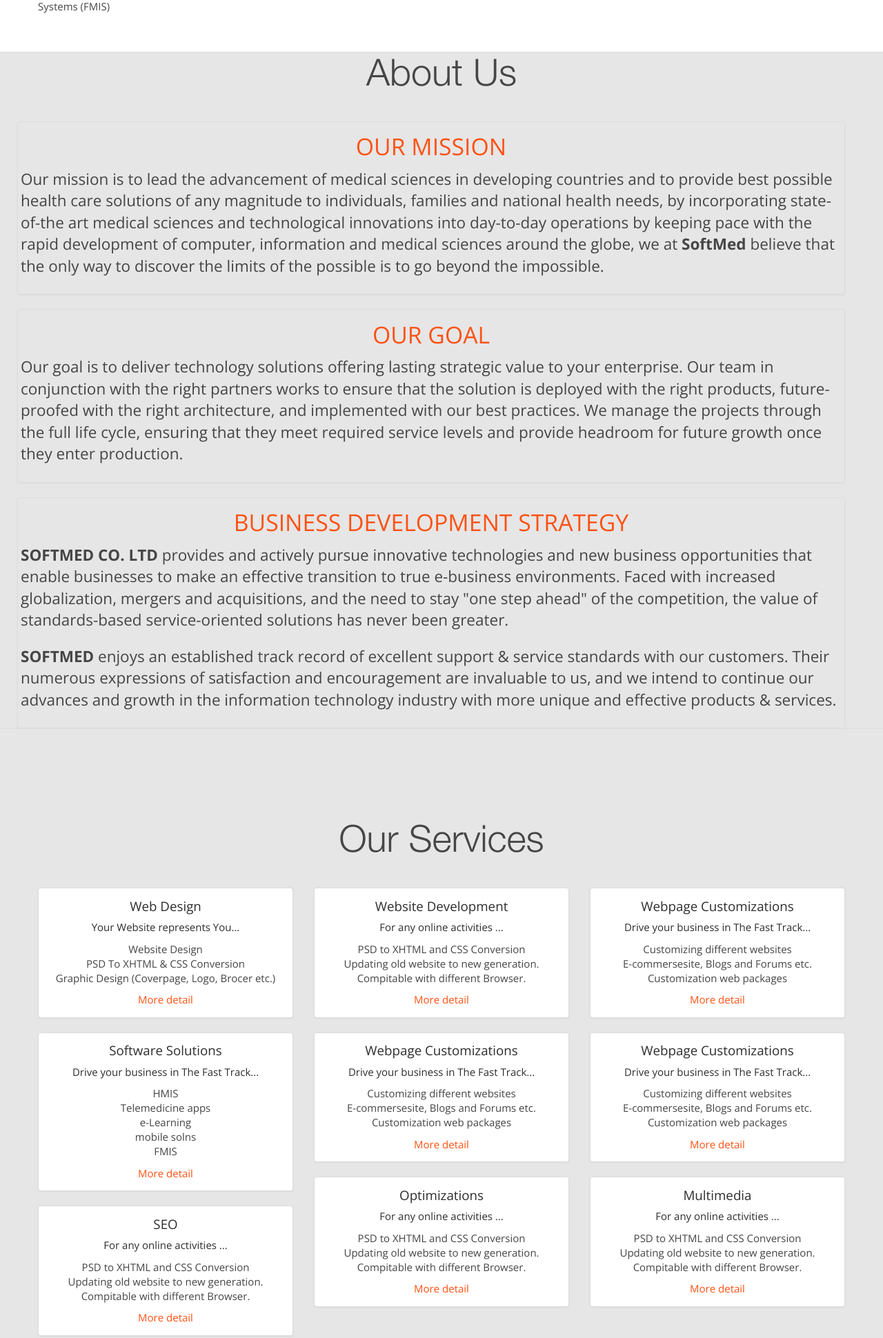
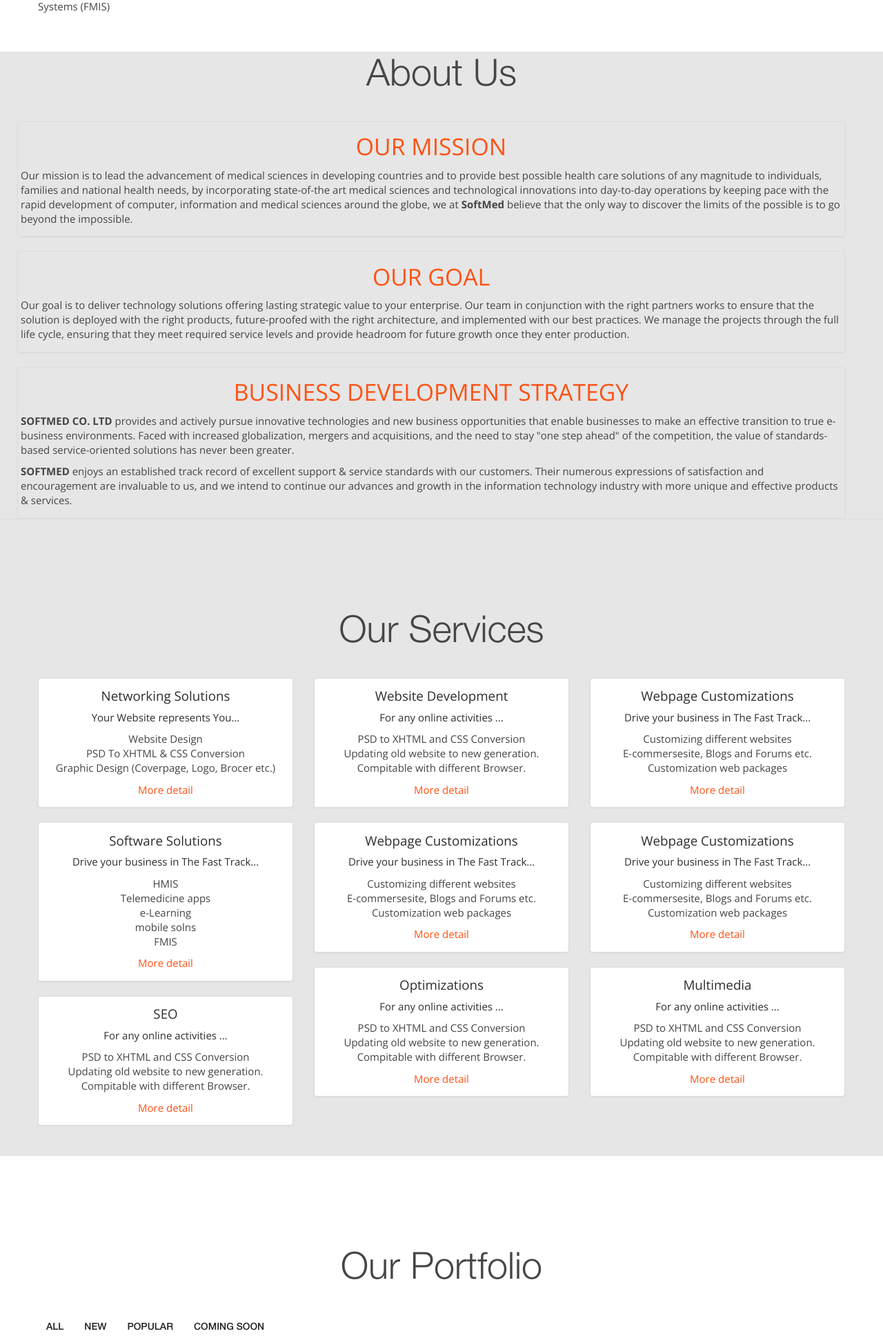
Before and after one commit to kelvinmbwilo/softmed, a PHP site: page / in a window 1280 px wide. Shown: the part 803-2743 px from the top of the page at 69% size. Run offline with PHP 8.4, Linux system fonts and the light colour scheme.

Commit message:
reduce size of words

```diff
--- a/index.php
+++ b/index.php
@@ -116,7 +116,7 @@
 
 			<h2>OUR MISSION </h2>
 
-			<p class="text-left lead">
+			<p class="text-left">
                             Our mission is to lead the advancement of medical sciences in developing countries and to provide
                             best possible health care solutions of any magnitude to individuals, families and national health
                             needs, by incorporating state-of-the art medical sciences and technological innovations into day-to-day
@@ -130,7 +130,7 @@
 		<div class="thumbnail">
 
 			<h2>OUR GOAL</h2>
-                        <p class="text-left lead">
+                        <p class="text-left">
                             Our goal is to deliver technology solutions offering lasting strategic value to your enterprise.
                             Our team in conjunction with the right partners  works to ensure that the solution is deployed
                             with the right products, future-proofed with the right architecture, and implemented with our
@@ -143,12 +143,12 @@
 		<div class="thumbnail">
 
 			<h2>BUSINESS DEVELOPMENT STRATEGY</h2>
-                        <p class="text-left lead">
+                        <p class="text-left">
                             <strong>SOFTMED CO. LTD</strong> provides and actively pursue innovative technologies and new business
                             opportunities that enable businesses to make an effective transition to true e-business environments.
                             Faced with increased globalization, mergers and acquisitions, and the need to stay "one step ahead" of the
                             competition, the value of standards-based service-oriented solutions has never been greater.
-                        </p><p class="text-left lead">
+                        </p><p class="text-left">
                             <strong>SOFTMED</strong>  enjoys an established track record of excellent support & service standards with our customers.
                             Their numerous expressions of satisfaction and encouragement are invaluable to us, and we intend to continue our advances
                             and growth in the information technology industry with more unique and effective products & services.
@@ -160,7 +160,7 @@
 </div>
 </div>
 
-<!-- Products======================================== -->
+<!-- Services======================================== -->
 <div id="ourServices">
 <div class="container">
 		<h1 class="cntr">Our Services</h1>
@@ -168,7 +168,7 @@
 		<div class="span4">
 			<div class="thumbnail">
 
-				<h4>Web Design</h4>
+				<h4>Networking Solutions</h4>
 
 				<h5>Your Website represents You...</h5>
 				<ul class="unstyled">
@@ -291,7 +291,7 @@
 </div>
 </div>
 
-<!-- Our Portfolio======================================== -->
+<!-- Products======================================== -->
 <div id="portfolioSection">
 <h1 class="cntr">Our Portfolio</h1>
 <div class="container">
```
